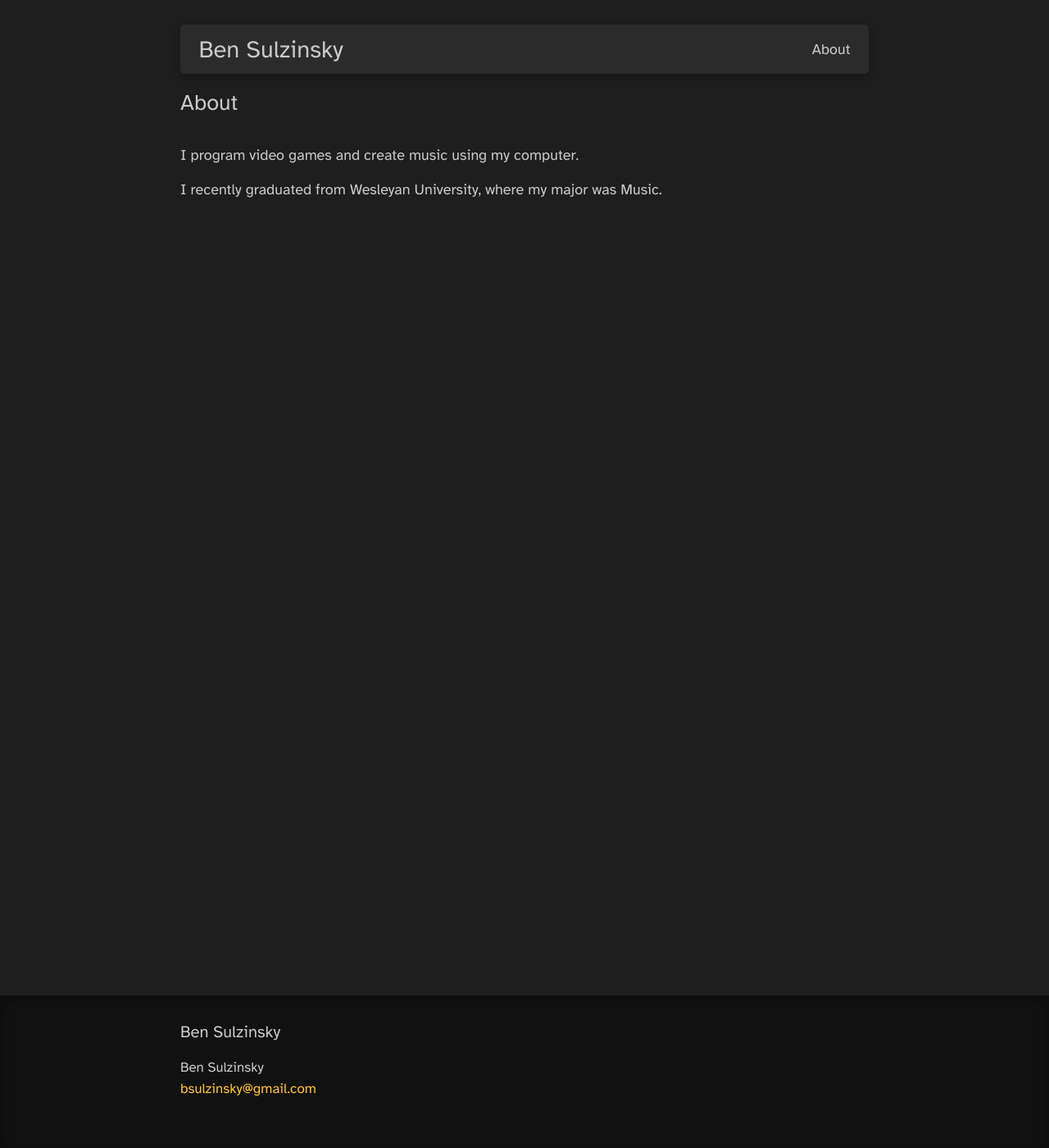
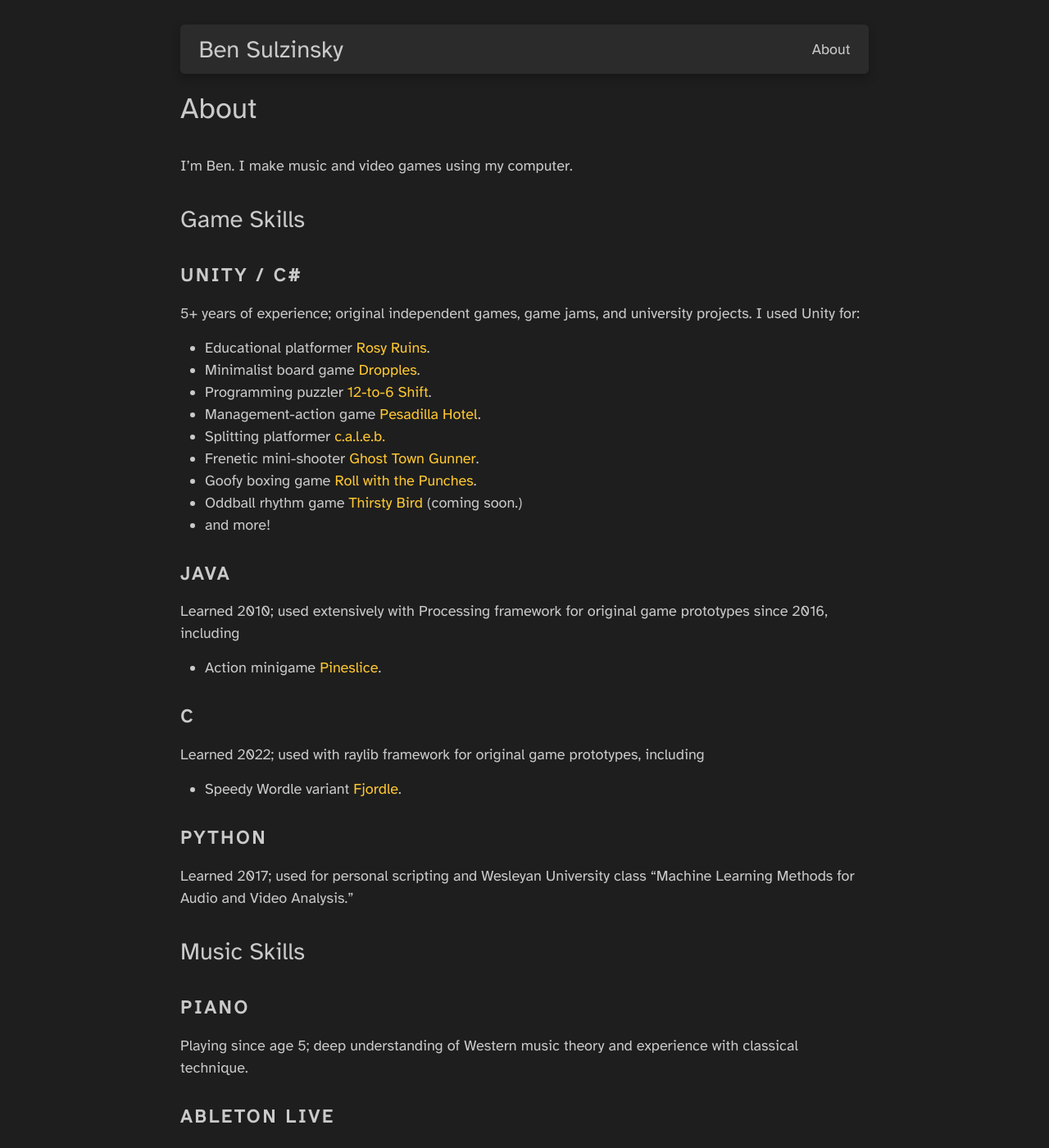
Before and after one commit to bgsulz/bgsulz.github.io, a Jekyll site: the page built from docs/about.markdown, in a window 1280 px wide and 1400 px high. Shown: the whole window at 82% size. Built offline with Jekyll 4.4.1, drawn with Linux system fonts in a browser that asks for light colours; some of the changed text lies outside the part shown.

Commit message:
About page updates

```diff
--- a/docs/_layouts/page.html
+++ b/docs/_layouts/page.html
@@ -1,14 +1,13 @@
 ---
 layout: default
 ---
+
+<header class="post-header post-content">
+    <h1 class="post-title">{{ page.title | escape }}</h1>
+</header>
+
 <article class="post">
-
-  <header class="post-header">
-    <h1 class="post-title">{{ page.title | escape }}</h1>
-  </header>
-
   <div class="post-content">
     {{ content }}
   </div>
-
 </article>
--- a/docs/_sass/minima.scss
+++ b/docs/_sass/minima.scss
@@ -5,6 +5,7 @@
 $base-font-family: 'Atkinson Hyperlegible', Helvetica, sans-serif, !default;//"Jetbrains Mono", monospace,  !default;
 $base-font-size: 18px !default;
 $base-font-weight: 400 !default;
+$bold-font-weight: 700 !default;
 $small-font-size: $base-font-size * 0.875 !default;
 $base-line-height: 1.5 !default;
 
--- a/docs/_sass/minima/_base.scss
+++ b/docs/_sass/minima/_base.scss
@@ -205,11 +205,16 @@ li {
  */
 h1,
 h2,
-h3,
+h3 {
+  font-weight: $base-font-weight;
+}
+
 h4,
 h5,
 h6 {
-  font-weight: $base-font-weight;
+  text-transform: uppercase;
+  font-weight: $bold-font-weight;
+  letter-spacing: 0.2rem;
 }
 
 
--- a/docs/_sass/minima/_layout.scss
+++ b/docs/_sass/minima/_layout.scss
@@ -231,6 +231,11 @@
 /**
  * Posts
  */
+
+// .post-content {
+//   padding: 0 ($spacing-unit*0.75);
+// }
+
 .post-header {
   margin: ($spacing-unit/2) 0 $spacing-unit 0;
 }
@@ -262,6 +267,7 @@
   margin-bottom: $spacing-unit;
 
   h2 {
+    margin-top: $spacing-unit;
     @include relative-font-size(2);
 
     @include media-query($on-laptop) {
@@ -270,6 +276,7 @@
   }
 
   h3 {
+    margin-top: $spacing-unit;
     @include relative-font-size(1.625);
 
     @include media-query($on-laptop) {
@@ -278,6 +285,7 @@
   }
 
   h4 {
+    margin-top: $spacing-unit;
     @include relative-font-size(1.25);
 
     @include media-query($on-laptop) {
--- a/docs/about.markdown
+++ b/docs/about.markdown
@@ -4,6 +4,57 @@ title: About
 permalink: /about/
 ---
 
-I program video games and create music using my computer.
+I'm Ben. I make music and video games using my computer.
 
-I recently graduated from Wesleyan University, where my major was Music.
+### Game Skills
+
+#### Unity / C#
+5+ years of experience; original independent games, game jams, and university projects. I used Unity for:
+- Educational platformer [Rosy Ruins](docs\_posts\2019-05-15-rosy.markdown).
+- Minimalist board game [Dropples](docs\_posts\2020-08-08-dropples.markdown).
+- Programming puzzler [12-to-6 Shift](docs\_posts\2020-10-05-twelve-to-six.markdown).
+- Management-action game [Pesadilla Hotel](https://robertbuckley.itch.io/pesadilla-hotel).
+- Splitting platformer [c.a.l.e.b.](https://robertbuckley.itch.io/caleb)
+- Frenetic mini-shooter [Ghost Town Gunner](docs\_posts\2021-04-05-ghost-town-gunner.markdown).
+- Goofy boxing game [Roll with the Punches](docs\_posts\2022-11-10-punches.markdown).
+- Oddball rhythm game [Thirsty Bird](docs\_posts\2022-12-31-thirsty-bird.markdown) (coming soon.)
+- and more!
+
+#### Java
+Learned 2010; used extensively with Processing framework for original game prototypes since 2016, including
+- Action minigame [Pineslice](https://bgsulz.itch.io/pineslice).
+
+#### C
+Learned 2022; used with raylib framework for original game prototypes, including
+- Speedy Wordle variant [Fjordle](https://bgsulz.itch.io/fjordle).
+
+#### Python
+Learned 2017; used for personal scripting and Wesleyan University class "Machine Learning Methods for Audio and Video Analysis."
+
+### Music Skills
+
+#### Piano
+Playing since age 5; deep understanding of Western music theory and experience with classical technique.
+
+#### Ableton Live
+5+ years of experience; original songs, backing tracks, sound design. I used Ableton for:
+- Bouncy theme for game [Dropples](docs\_posts\2020-08-08-dropples.markdown).
+- Western pastiche for game [Ghost Town Gunner](docs\_posts\2021-04-05-ghost-town-gunner.markdown).
+- Toasty orchestra for podcast [Dear Literature](docs\_posts\2021-04-12-dear-literature.markdown).
+- Delicate pop-ballad album (and Wesleyan University capstone project) _Heavy Hands_ (coming soon.)
+- Punchy OST for game [Thirsty Bird](docs\_posts\2022-12-31-thirsty-bird.markdown) (coming soon.)
+- and more!
+
+#### Logic Pro
+Learned 2013; original compositions. I used Logic for:
+- Videogamey instrumental album [_The Loop_](docs\_posts\2016-07-01-loop.markdown)
+- Instrumental compilation ["!"](docs\_posts\2018-07-01-exclamation-mark.markdown)
+- and more!
+
+Independent video game developer. Skilled in Unity/C#, Java, Python.
+Experienced digital musician/composer/sound designer for theater and film. Skilled in Ableton Live, Logic Pro.
+
+### Education
+Bachelor of Arts, Music - Wesleyan University
+Recipient of Leavell Memorial Prize from Music Department
+Grade: GPA 3.95
```
